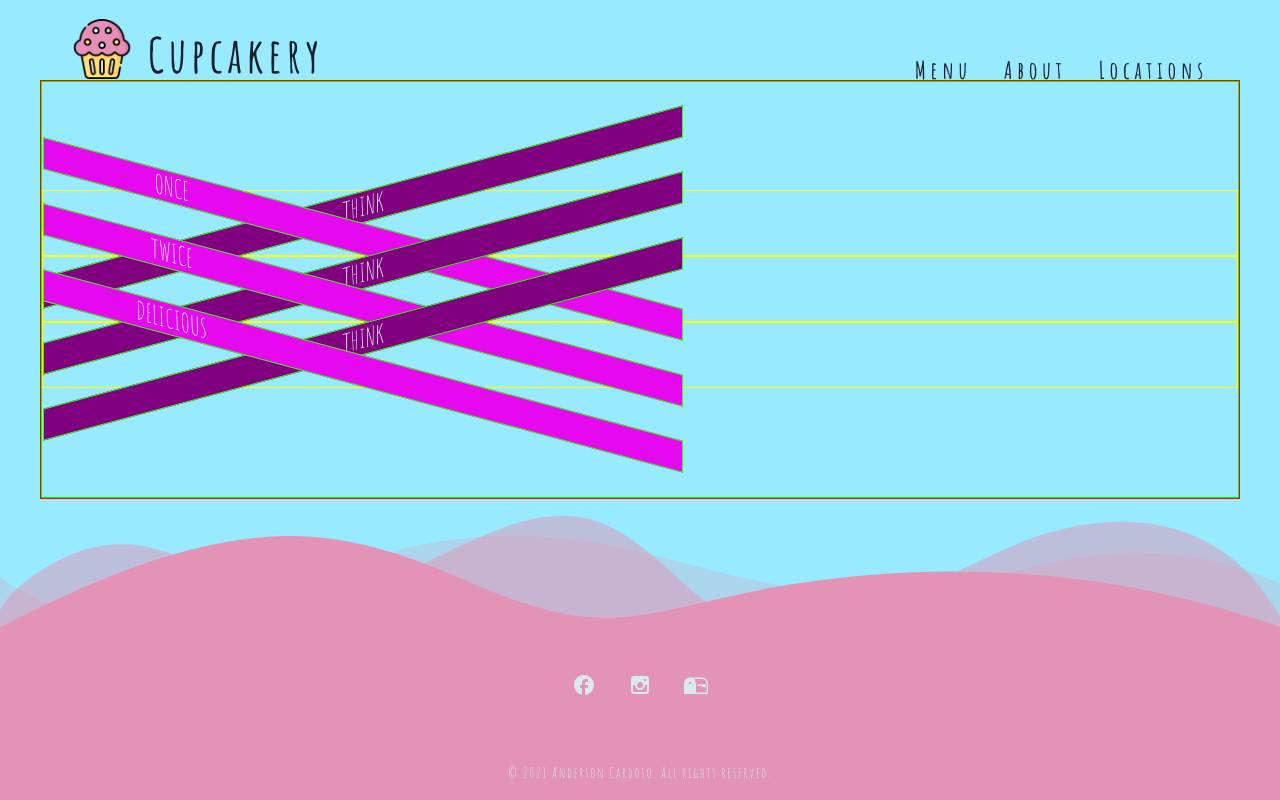
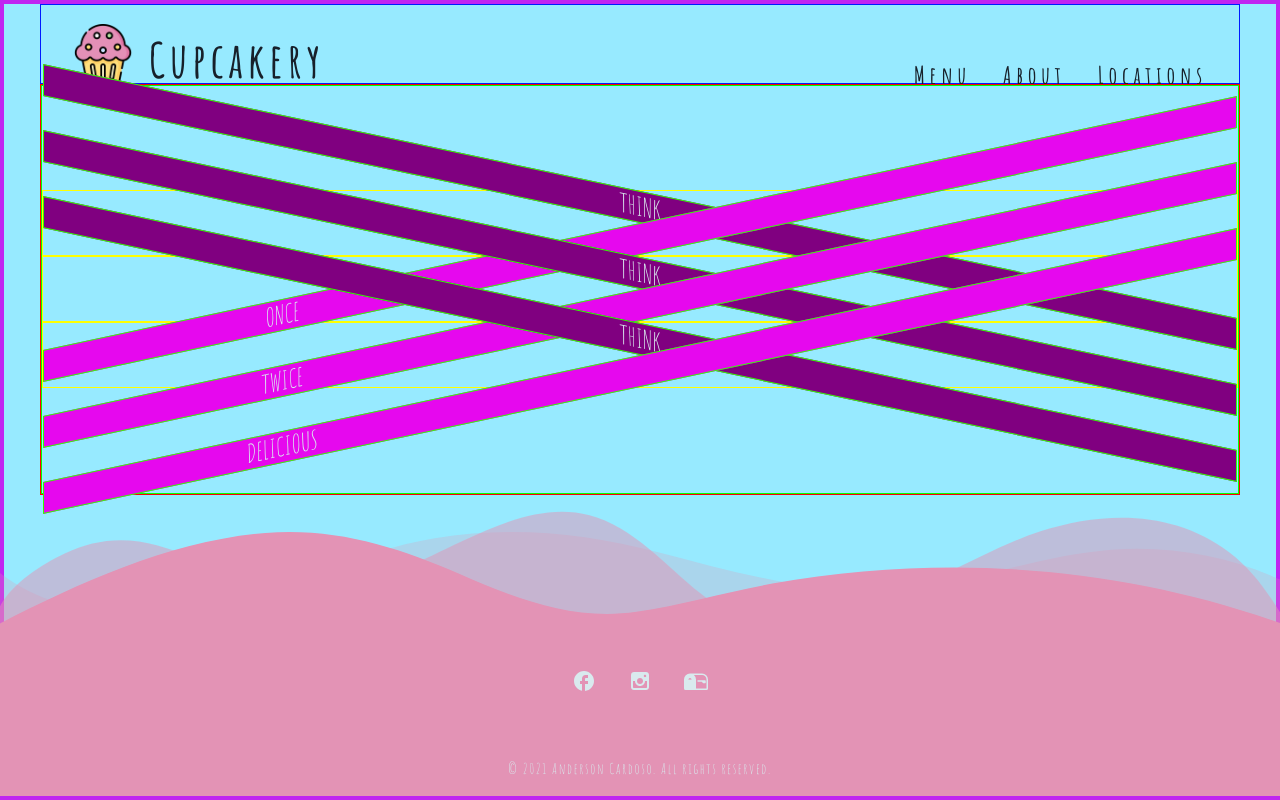
Before and after one commit to anderson-ca/verbose-bassoon, a Next.js app: page / in a window 1280 px wide. Built offline with nearby package versions, Linux system fonts and the light colour scheme.

Commit message:
navbar css file code clean up

```diff
--- a/styles/Home.module.css
+++ b/styles/Home.module.css
@@ -28,18 +28,18 @@
 
 .left,
 .right {
-    width: 50vw;
+    width: 100%;
     border: solid 1px rgb(51, 255, 0);
 }
 
 .left {
     background-color: purple;
-    transform: skew(0, -15deg);
+    transform: skew(0, 12deg);
 }
 
 .right {
     background-color: rgb(230, 8, 238);
-    transform: skew(0deg, 15deg);
+    transform: skew(0deg, -12deg);
 }
 
 .left .content {
--- a/styles/Layout.module.css
+++ b/styles/Layout.module.css
@@ -1,8 +1,8 @@
 .container {
-    /* border: solid 4px red; */
+    border: solid 4px rgb(192, 37, 240);
     height: 100vh;
     display: flex;
-    flex-flow: column;
+    flex-flow: column nowrap;
     justify-content: flex-start;
     align-items: center;
 }
--- a/styles/Navbar.module.css
+++ b/styles/Navbar.module.css
@@ -2,28 +2,35 @@
     display: none;
 }
 
+.nav {
+    width: 100vw;
+    min-height: 10vh;
+    max-width: 1200px;
+    border: solid 1px rgb(0, 26, 255);
+}
+
+.nav_menu {
+    gap: 2rem;
+    display: flex;
+    flex-flow: row wrap;
+    text-align: center;
+    justify-content: flex-start;
+    letter-spacing: .3rem;
+}
+
 @media screen and (max-width: 560px) {
     .nav {
-        /* border: solid 1px rgb(0, 26, 255); */
-        /* background: purple; */
         position: fixed;
-        width: 100vw;
-        min-height: 10vh;
     }
     .nav_menu {
         /* border: solid 1px rgb(60, 255, 0); */
         border-left: solid 1px #ad909dc0;
         background: rgba(255, 192, 203, 0.815);
         padding: 50% 3rem 0 3rem;
-        text-align: center;
         position: fixed;
         inset: 0 0 0 30%;
-        display: flex;
         flex-flow: column;
-        gap: 2rem;
-        letter-spacing: .3rem;
         font-weight: 900;
-        justify-content: flex-start;
         align-items: space-around;
         transform: translateX(100%);
         transition-property: transform;
@@ -75,17 +82,11 @@
 
 @media screen and (min-width: 561px) and (max-width: 860px) {
     .nav {
-        /* border: solid 2px rgb(5, 27, 223); */
-        width: 100vw;
+        padding: 1.2rem 0 1rem 0;
         text-align: center;
-        padding: 1.2rem 0 1rem 0;
     }
     .nav_menu {
-        /* border: solid 1px red; */
-        display: flex;
-        flex-flow: row wrap;
         justify-content: center;
-        gap: 2rem;
     }
     .menu_item:first-child {
         flex-basis: 100%;
@@ -94,31 +95,17 @@
 
 @media screen and (min-width: 861px) {
     .nav {
-        /* border: solid 1px rgb(229, 255, 0); */
-        width: 100vw;
-        height: 10vh;
-        max-width: 1200px;
-        /* display: flex;
-        flex-flow: row;
-        justify-content: flex-start;
-        align-items: flex-end; */
         padding: 1.2rem 2rem 0.5rem 2rem;
     }
     .nav_menu {
-        display: flex;
-        flex-flow: row;
-        justify-content: flex-start;
         align-items: flex-end;
-        gap: 2rem;
         letter-spacing: .3rem;
         font-weight: 900;
     }
     .menu_item:first-child {
-        /* border: solid 1px red; */
         margin: 0 auto 0 0;
     }
     .image_wrapper {
-        /* border: solid 1px red; */
         margin: 0;
         padding: 0;
     }
--- a/styles/globals.css
+++ b/styles/globals.css
@@ -52,3 +52,12 @@ a:hover {
 .imageWrapper {
     width: 100%;
 }
+
+
+/* text animation */
+
+.animated-text-wrapper {
+    border: red solid 3px;
+    width: 100vw;
+    height: 100vh;
+}
```
Also changed, not shown: pages/HeroAnimatedText.jsx (added, +9 -0 lines).
